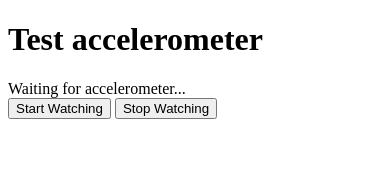
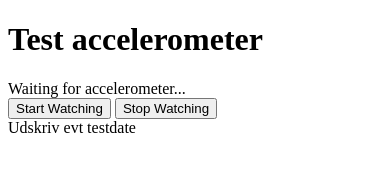
Before and after one commit to Vampiredk/AppTest, a plain HTML site: page index.html in a window 390 px wide. Drawn offline with Linux system fonts and the light colour scheme; some packages are replaced by stand-ins of ours.

Commit message:
Hotfix 2

```diff
--- a/index.html
+++ b/index.html
@@ -15,5 +15,6 @@
 			<div id="accelerometer">Waiting for accelerometer...</div>
 			<button onclick = "startWatch();">Start Watching</button>
 			<button onclick = "stopWatch();">Stop Watching</button>
+			<div id="data">Udskriv evt testdate</div>
 		</body>
 </html>
```
